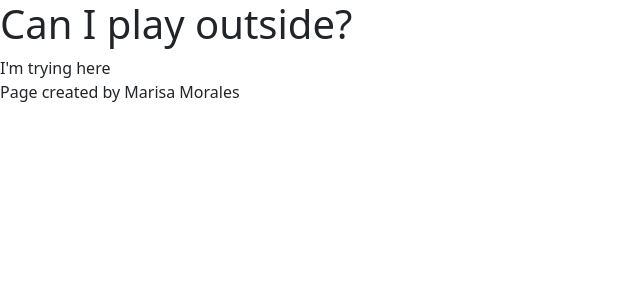
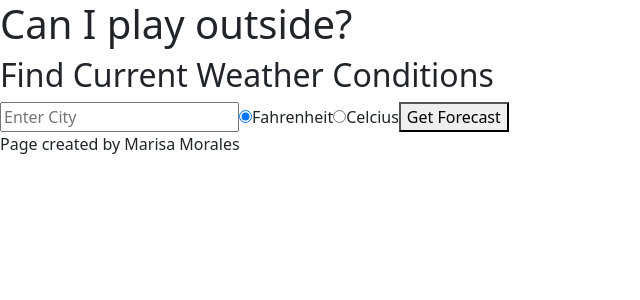
Before and after one commit to Supercowbarbie/capstonev1, a React (Create React App) app: page / in a window 1280 px wide. Shown: the top 300 px of the page, without its empty margins (0-640 px from the left). Built offline with nearby package versions, Linux system fonts and the light colour scheme; no server answers.

Commit message:
have basic city data displaying well with the API key pulling successfully

```diff
--- a/src/App.js
+++ b/src/App.js
@@ -1,6 +1,6 @@
 // import './App.css';
 import WeatherSummary from './components/WeatherSummary';
-const axios = require('axios');
+// const axios = require('axios');
 
 
 
--- /dev/null
+++ b/src/components/Conditions.js
@@ -0,0 +1,28 @@
+import React from 'react';
+import {
+    Wrapper,
+    Small,
+    Loader
+} from './conditions.css'
+
+const Conditions = (props) => {
+    return (
+        <div className={Wrapper}>
+
+            {props.error && <small className={Small}>Please enter a valid city.</small>}
+
+            {props.loading && <div className={Loader} />}
+
+
+            {props.responseObj.cod === 200 ?
+                <div>
+                    <p><strong>{props.responseObj.name}</strong></p>
+                    <p>It is currently {Math.round(props.responseObj.main.temp)} degrees out with {props.responseObj.weather[0].description}.</p>
+                </div>
+            : null
+            }
+        </div>
+    )
+}
+
+export default Conditions;
--- /dev/null
+++ b/src/components/Forecast.css
@@ -0,0 +1,29 @@
+.textInput {
+    font-size: large;
+    border: 1px solid #EEEEEE;
+    padding: 5px;
+    border-radius: 3px;
+    display: block;
+    margin: 5px auto;
+}
+
+.textInput:focus {
+    outline: none;
+    border-color: #719ECE;
+    box-shadow: 0 0 10px rgb(50, 100, 153);
+}
+
+.Radio {
+    font-size: small;
+}
+
+.Button {
+    display: block;
+    margin: 10px auto;
+    padding: .5rem;
+    font-size: 1em;
+    background: darkcyan;
+    border-radius: 5px;
+    color: white;
+    cursor: pointer;
+}
--- /dev/null
+++ b/src/components/Forecast.js
@@ -0,0 +1,101 @@
+import React, { useState } from 'react';
+import Conditions from './Conditions';
+import {
+    textInput,
+    Radio,
+    Button
+} from './Forecast.css';
+
+const Forecast = () => {
+
+    let [city, setCity] = useState('');
+    let [unit, setUnit] = useState('imperial');
+    let [responseObj, setResponseObj] = useState({});
+    let [error, setError] = useState(false);
+    let [loading, setLoading] = useState(false);
+
+function getForecast(e) {
+    e.preventDefault();
+
+    if (city.length === 0) {
+        return setError(true);
+    }
+
+    // Clear state in preparation for new data
+    setError(false);
+    setResponseObj({});
+
+    setLoading(true);
+
+    const uriEncodedCity = encodeURIComponent(city);
+
+    fetch(`https://community-open-weather-map.p.rapidapi.com/weather?units=${unit}&q=${uriEncodedCity}`, {
+        "method": "GET",
+        "headers": {
+            "x-rapidapi-host": 'community-open-weather-map.p.rapidapi.com',
+            "x-rapidapi-key": `${process.env.REACT_APP_API_KEY}`
+            // 'c24d5179abmsh7b32c7ab02c3f79p12c352jsn6cbfe06ce018'
+        }
+    })
+    .then(response => response.json())
+    .then(response => {
+        console.log(response.data)
+        if (response.cod !== 200) {
+            throw new Error()
+        }
+
+        setResponseObj(response);
+        setLoading(false);
+    })
+    .catch(err => {
+        setError(true);
+        setLoading(false);
+        console.log(err.message);
+    });
+}
+
+    return (
+        <div>
+            <h2>Find Current Weather Conditions</h2>
+            <form onSubmit={getForecast}>
+                <input
+                    type="text"
+                    placeholder="Enter City"
+                    maxLength="50"
+                    className={textInput}
+                    value={city}
+                    onChange={(e) => setCity(e.target.value)}
+                    />
+                <label className={Radio}>
+                    <input
+                        type="radio"
+                        name="units"
+                        checked={unit === "imperial"}
+                        value="imperial"
+                        onChange={(e) => setUnit(e.target.value)}
+                        />
+                    Fahrenheit
+                </label>
+                <label className={Radio}>
+                    <input
+                        type="radio"
+                        name="units"
+                        checked={unit === "metric"}
+                        value="metric"
+                        onChange={(e) => setUnit(e.target.value)}
+                        />
+                    Celcius
+                </label>
+
+                <button className={Button} type="submit">Get Forecast</button>
+            </form>
+            <Conditions
+                responseObj={responseObj}
+                error={error}
+                loading={loading}
+                />
+        </div>
+    )
+}
+
+export default Forecast;
--- a/src/components/WeatherSummary.js
+++ b/src/components/WeatherSummary.js
@@ -1,29 +1,20 @@
 // OPTIONS: 1-10 days,
 // DISPLAY: 1-10 days == user selection,
 // import { useState } from 'react';
-import axiosInstance from '../helpers/axios';
+// import axiosInstance from '../helpers/axios';
+import Forecast from "./Forecast";
 
-const axios = require('axios');
+// const axios = require('axios');
 
 const WeatherSummary = () => {
-    axios
-    .get(`${ axiosInstance.baseURL }/forecast.json?key=${ axiosInstance.key }&q=${ axiosInstance.q }&days=${ axiosInstance.days }&aqi=yes&alerts=yes`)
 
-    .then((response) => {
-    // Code that executes with a successful response goes here
-    // console.log('success!')
-    console.log('The current air quality is:', response.data["current"]["air_qiality"]["us-epa-index"])
-    console.log('The current weather is:', response.data["current"]["condition"]["text"])
-    console.log('The current weather is:', response.data["current"])
-
-    })
-    .catch((error) => {
-    // Code that executes with an unsuccessful response goes here
-    // console.log('error')
-    });
 
     return (
-        "I'm trying here"
+        <div>
+            <Forecast />
+
+        </div>
+
 
     );
 
--- /dev/null
+++ b/src/components/conditions.css
@@ -0,0 +1,27 @@
+.Wrapper {
+    min-height: 100px;
+    display: flex;
+    flex-direction: column;
+}
+
+.Small {
+    color: red;
+}
+
+
+/* this code was pulled from
+https://www.w3schools.com/howto/howto_css_loader.asp */
+.Loader {
+    border: 16px solid #f3f3f3; /* Light grey */
+    border-top: 16px solid rgb(90, 89, 89); /* Blue */
+    border-radius: 50%;
+    width: 50px;
+    height: 50px;
+    animation: spin 2s linear infinite;
+    margin: 10px auto;
+}
+
+@keyframes spin {
+    0% { transform: rotate(0deg); }
+    100% { transform: rotate(360deg); }
+}
```
Also changed, not shown: 1 other file (tests, documents, lock files or other folders).
